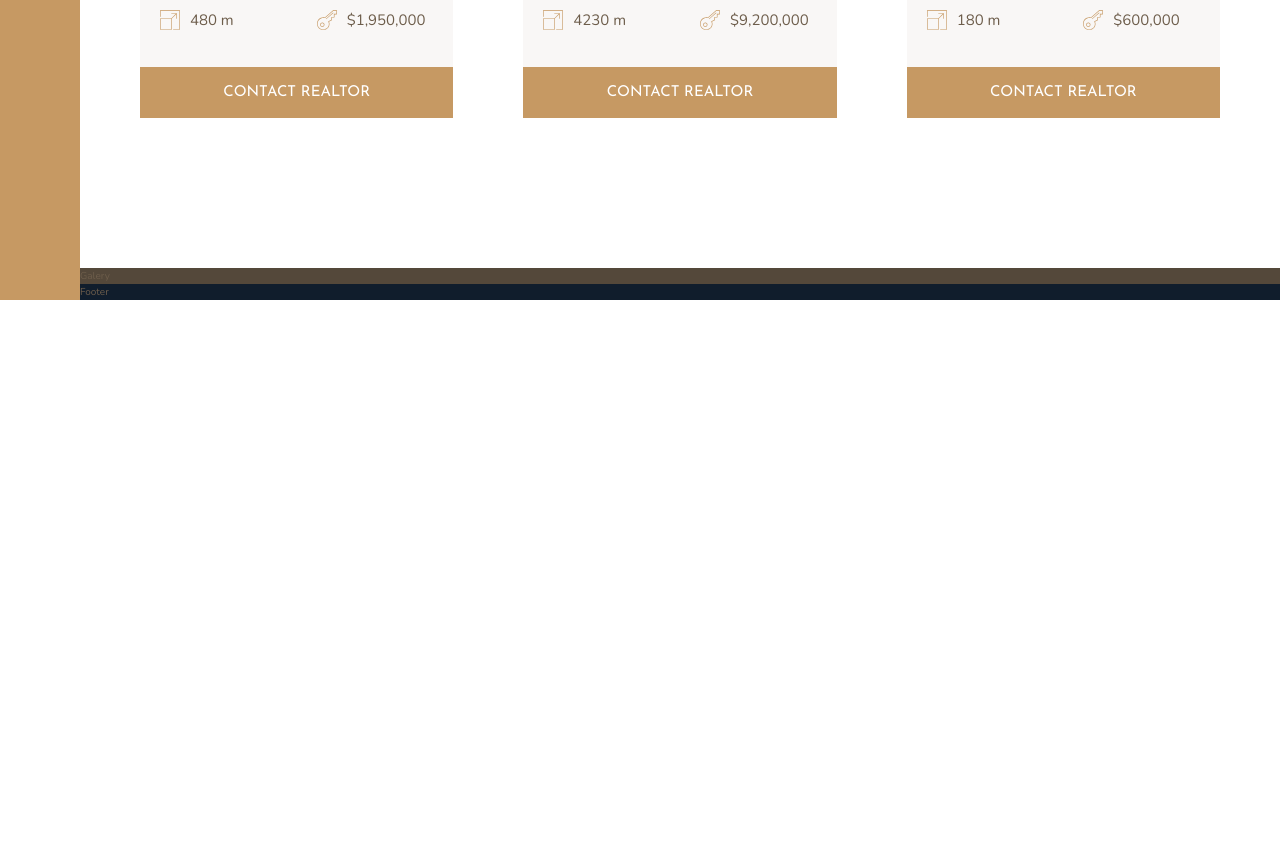
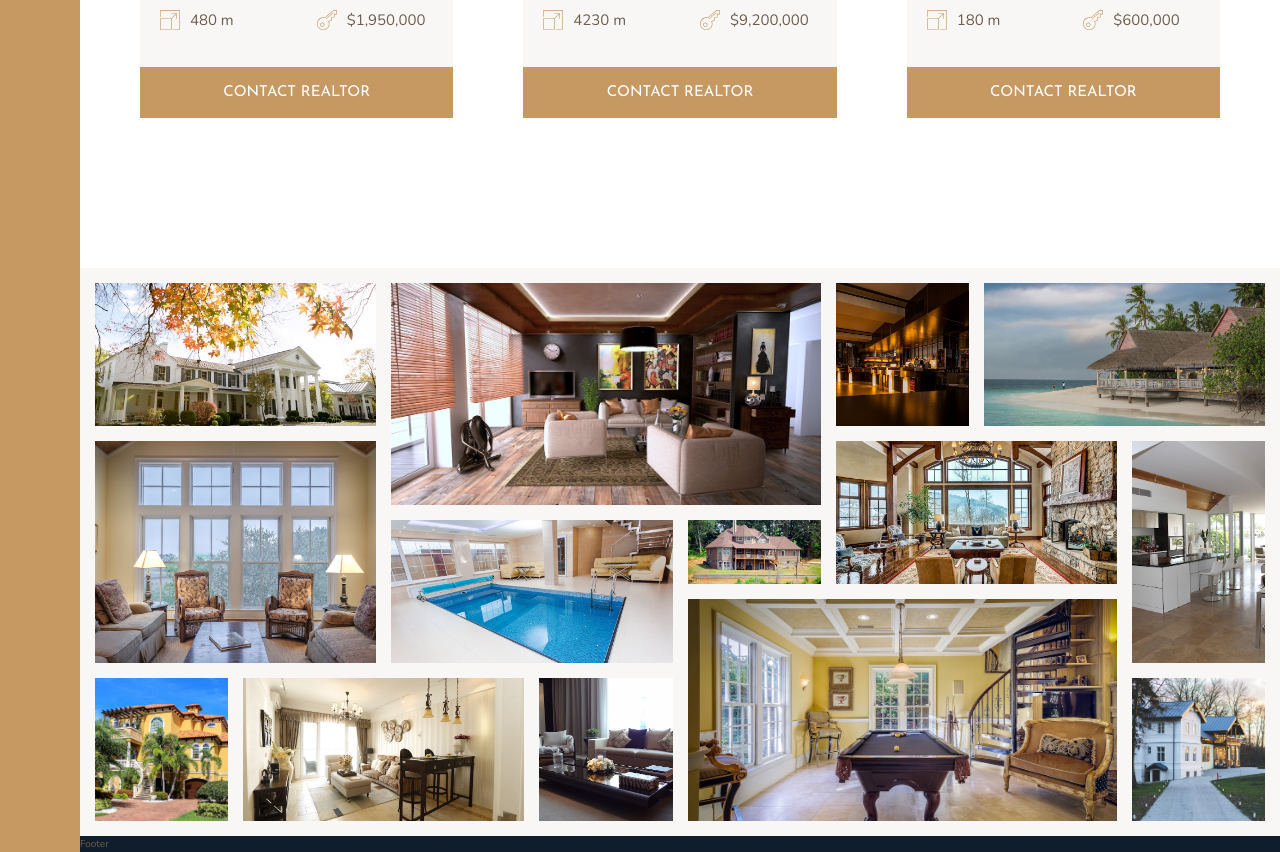
Before and after one commit to mlavagni/nexter, a website: page index.html in a window 1280 px wide. Shown: the part 2801-3653 px from the top of the page. Before the commit the page ends 3101 px from the top, so only its background shows below. Drawn offline with nearby package versions, Linux system fonts and the light colour scheme.

Commit message:
Added gallery section

```diff
--- a/index.html
+++ b/index.html
@@ -331,7 +331,83 @@
       </div>
     </section>
 
-    <section class="gallery">Galery</section>
+    <section class="gallery">
+      <figure class="gallery__item gallery__item--1">
+        <img src="img/gal-1.jpeg" alt="Gallery image 1" class="gallery__img" />
+      </figure>
+
+      <figure class="gallery__item gallery__item--2">
+        <img src="img/gal-2.jpeg" alt="Gallery image 2" class="gallery__img" />
+      </figure>
+
+      <figure class="gallery__item gallery__item--3">
+        <img src="img/gal-3.jpeg" alt="Gallery image 3" class="gallery__img" />
+      </figure>
+
+      <figure class="gallery__item gallery__item--4">
+        <img src="img/gal-4.jpeg" alt="Gallery image 4" class="gallery__img" />
+      </figure>
+
+      <figure class="gallery__item gallery__item--5">
+        <img src="img/gal-5.jpeg" alt="Gallery image 5" class="gallery__img" />
+      </figure>
+
+      <figure class="gallery__item gallery__item--6">
+        <img src="img/gal-6.jpeg" alt="Gallery image 6" class="gallery__img" />
+      </figure>
+
+      <figure class="gallery__item gallery__item--7">
+        <img src="img/gal-7.jpeg" alt="Gallery image 7" class="gallery__img" />
+      </figure>
+
+      <figure class="gallery__item gallery__item--8">
+        <img src="img/gal-8.jpeg" alt="Gallery image 8" class="gallery__img" />
+      </figure>
+
+      <figure class="gallery__item gallery__item--9">
+        <img src="img/gal-9.jpeg" alt="Gallery image 9" class="gallery__img" />
+      </figure>
+
+      <figure class="gallery__item gallery__item--10">
+        <img
+          src="img/gal-10.jpeg"
+          alt="Gallery image 10"
+          class="gallery__img"
+        />
+      </figure>
+
+      <figure class="gallery__item gallery__item--11">
+        <img
+          src="img/gal-11.jpeg"
+          alt="Gallery image 11"
+          class="gallery__img"
+        />
+      </figure>
+
+      <figure class="gallery__item gallery__item--12">
+        <img
+          src="img/gal-12.jpeg"
+          alt="Gallery image 12"
+          class="gallery__img"
+        />
+      </figure>
+
+      <figure class="gallery__item gallery__item--13">
+        <img
+          src="img/gal-13.jpeg"
+          alt="Gallery image 13"
+          class="gallery__img"
+        />
+      </figure>
+
+      <figure class="gallery__item gallery__item--14">
+        <img
+          src="img/gal-14.jpeg"
+          alt="Gallery image 14"
+          class="gallery__img"
+        />
+      </figure>
+    </section>
 
     <footer class="footer">Footer</footer>
   </body>
--- a/sass/_gallery.scss
+++ b/sass/_gallery.scss
@@ -1,4 +1,89 @@
 .gallery {
-  background-color: $color-grey-dark-1;
+  background-color: $color-grey-light-1;
   grid-column: full-start / full-end;
+
+  display: grid;
+  grid-template-columns: repeat(8, 1fr);
+  grid-template-rows: repeat(7, 5vw);
+  grid-gap: 1.5rem;
+  padding: 1.5rem;
+
+  &__item {
+    &--1 {
+      grid-row: 1 / span 2;
+      grid-column: 1 / span 2;
+    }
+
+    &--2 {
+      grid-row: 1 / span 3;
+      grid-column: 3 / span 3;
+    }
+
+    &--3 {
+      grid-row: 1 / span 2;
+      grid-column: 6 / span 1;
+    }
+
+    &--4 {
+      grid-row: 1 / span 2;
+      grid-column: 7 / -1;
+    }
+
+    &--5 {
+      grid-row: 3 / span 3;
+      grid-column: 1 / span 2;
+    }
+
+    &--6 {
+      grid-row: 4 / span 2;
+      grid-column: 3 / span 2;
+    }
+
+    &--7 {
+      grid-row: 4 / span 1;
+      grid-column: 5 / span 1;
+    }
+
+    &--8 {
+      grid-row: 3 / span 2;
+      grid-column: 6 / span 2;
+    }
+
+    &--9 {
+      grid-row: 3 / span 3;
+      grid-column: 8 / -1;
+    }
+
+    &--10 {
+      grid-row: 6 / -1;
+      grid-column: 1 / span 1;
+    }
+
+    &--11 {
+      grid-row: 6 / -1;
+      grid-column: 2 / span 2;
+    }
+
+    &--12 {
+      grid-row: 6 / -1;
+      grid-column: 4 / span 1;
+    }
+
+    &--13 {
+      grid-row: 5 / -1;
+      grid-column: 5 / span 3;
+    }
+
+    &--14 {
+      grid-row: 6 / -1;
+      grid-column: 8 / -1;
+    }
+  }
+
+  &__img {
+    width: 100%;
+    height: 100%;
+    object-fit: cover;
+    display: block;
+  }
 }
```
Also changed, not shown: css/style.css.
